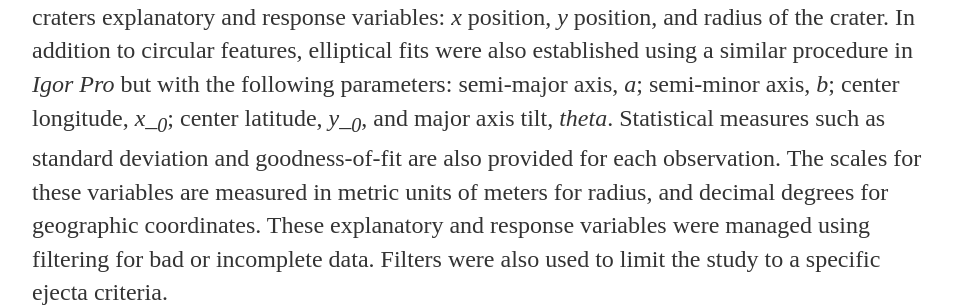
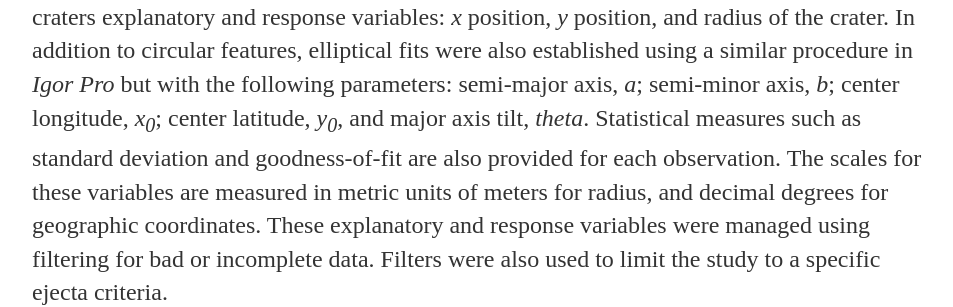
Before and after one commit to pauljmorrison/pauljmorrison.github.io, a Jekyll site: the page built from _posts/2015-11-29-regmdlprac-week1.md, in a window 1280 px wide. Shown: the part 1147-1454 px from the top of the page, without its empty margins (160-1113 px from the left). Built offline with Jekyll 4.4.1, drawn with Linux system fonts in a browser that asks for light colours.

```diff
--- a/_posts/2015-11-29-regmdlprac-week1.md
+++ b/_posts/2015-11-29-regmdlprac-week1.md
@@ -15,4 +15,4 @@ The data is classified as observational data. The purpose of this data collectio
 
 # Measures
 
-The circle fitting algorithm resulted in a dataset with three measures to characterize each craters explanatory and response variables: *x* position, *y* position, and radius of the crater. In addition to circular features, elliptical fits were also established using a similar procedure in *Igor Pro* but with the following parameters: semi-major axis, *a*; semi-minor axis, *b*; center longitude, *x_<sub>0</sub>*; center latitude, *y_<sub>0</sub>*, and major axis tilt, *theta*. Statistical measures such as standard deviation and goodness-of-fit are also provided for each observation. The scales for these variables are measured in metric units of meters for radius, and decimal degrees for geographic coordinates. These explanatory and response variables were managed using filtering for bad or incomplete data. Filters were also used to limit the study to a specific ejecta criteria.
+The circle fitting algorithm resulted in a dataset with three measures to characterize each craters explanatory and response variables: *x* position, *y* position, and radius of the crater. In addition to circular features, elliptical fits were also established using a similar procedure in *Igor Pro* but with the following parameters: semi-major axis, *a*; semi-minor axis, *b*; center longitude, *x<sub>0</sub>*; center latitude, *y<sub>0</sub>*, and major axis tilt, *theta*. Statistical measures such as standard deviation and goodness-of-fit are also provided for each observation. The scales for these variables are measured in metric units of meters for radius, and decimal degrees for geographic coordinates. These explanatory and response variables were managed using filtering for bad or incomplete data. Filters were also used to limit the study to a specific ejecta criteria.
```
